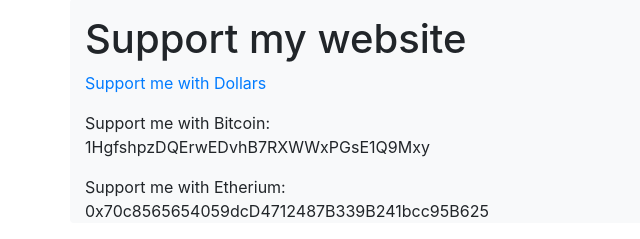
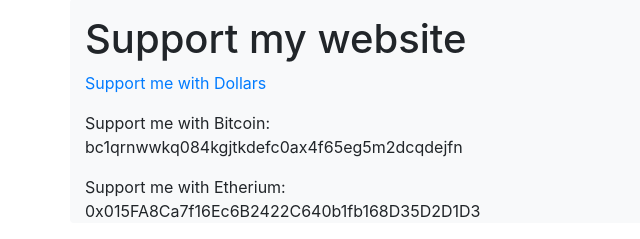
Before and after one commit to simnim/nh_website, a Flask app: page / in a window 1280 px wide. Shown: the part 1979-2218 px from the top of the page, without its empty margins (0-640 px from the left). Run offline with Flask 2, Linux system fonts and the light colour scheme; some libraries are stand-ins or nearby versions.

Commit message:
minor tweak

```diff
--- a/templates/index.html
+++ b/templates/index.html
@@ -30,8 +30,8 @@
         <div class="container bg-light rounded pt-3">
         <h1>Support my website</h1>
             <p><a href="https://www.buymeacoffee.com/simnim">Support me with Dollars</a></p>
-            <p>Support me with Bitcoin:<br> 1HgfshpzDQErwEDvhB7RXWWxPGsE1Q9Mxy</p>
-            <p>Support me with Etherium:<br> 0x70c8565654059dcD4712487B339B241bcc95B625</p>
+            <p>Support me with Bitcoin:<br> bc1qrnwwkq084kgjtkdefc0ax4f65eg5m2dcqdejfn</p>
+            <p>Support me with Etherium:<br> 0x015FA8Ca7f16Ec6B2422C640b1fb168D35D2D1D3</p>
         </div>
     </div>
 {% endblock %}
```
